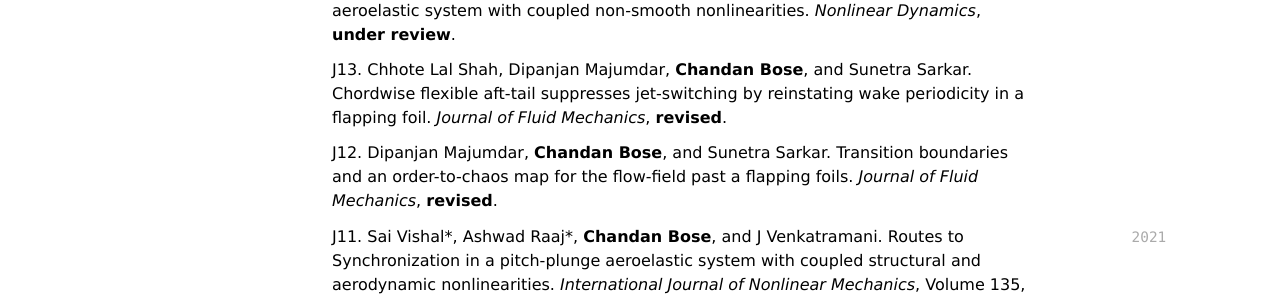
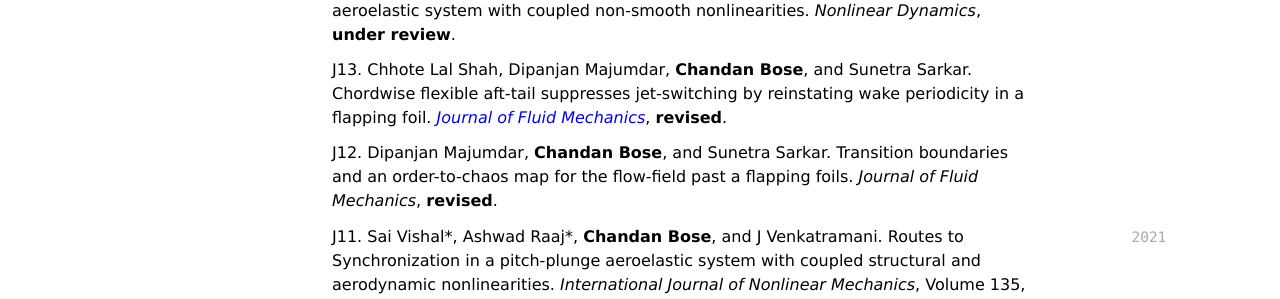
Before and after one commit to chandanbose/Curriculum-Vitae, a Jekyll site: the page built from index.md, in a window 1280 px wide. Shown: the part 1410-1709 px from the top of the page. Built offline with Jekyll 4.4.1, drawn with Linux system fonts in a browser that asks for light colours; nearby versions of some CDN libraries; a style sheet for code colours, icons or effects is not loaded.

Commit message:
Setting Up

```diff
--- a/index.md
+++ b/index.md
@@ -75,7 +75,7 @@ J15. Dheeraj Tripathi\*, Sai Vishal\*, **Chandan Bose**, and J Venkatramani. Sta
 
 J14. Sai Vishal\*, Ashwad Raaj\*, **Chandan Bose**, J Venkatramani, and Grigorios Dimitriadis. Numerical investigation of discontinuity-induced bifurcations in an aeroelastic system with coupled non-smooth nonlinearities. *Nonlinear Dynamics*, **under review**.
 
-J13. Chhote Lal Shah, Dipanjan Majumdar, **Chandan Bose**, and Sunetra Sarkar. Chordwise flexible aft-tail suppresses jet-switching by reinstating wake periodicity in a flapping foil. *Journal of Fluid Mechanics*, **revised**.
+J13. Chhote Lal Shah, Dipanjan Majumdar, **Chandan Bose**, and Sunetra Sarkar. Chordwise flexible aft-tail suppresses jet-switching by reinstating wake periodicity in a flapping foil. <span style="color:blue">*Journal of Fluid Mechanics*</span>, **revised**.
 
 J12. Dipanjan Majumdar, **Chandan Bose**, and Sunetra Sarkar. Transition boundaries and an order-to-chaos map for the flow-field past a flapping foils. *Journal of Fluid Mechanics*, **revised**.
 
```
